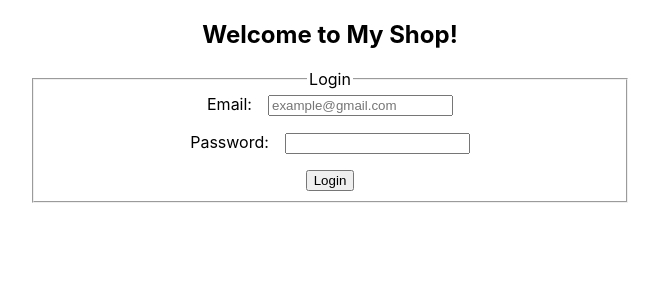
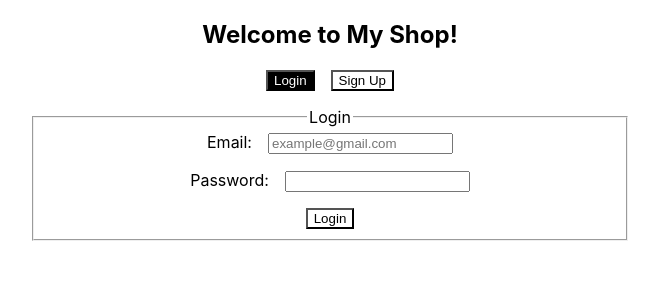
Before and after one commit to SbZhechev/my-shop, a React (Create React App) app in the folder client/: page / in a window 1280 px wide. Shown: the top 300 px of the page, without its empty margins (310-969 px from the left). Built offline with nearby package versions, Linux system fonts and the light colour scheme.

Commit message:
Added authentication forms.

```diff
--- a/client/src/components/App.css
+++ b/client/src/components/App.css
@@ -2,18 +2,18 @@ section {
   text-align: center;
 }
 
-.form {
-  max-width: 600px;
-  margin: 0 auto;
+button {
+  background-color: var(--inactive-background-color);
+  color: var(--inactive-font-color);
+  cursor: pointer;
 }
 
-.fieldset {
-  display: flex;
-  flex-direction: column;
-  gap: 1rem;
-  align-items: center;
+button + button {
+  margin-left: 1rem;
 }
 
-input {
-  margin-left: 1rem;
+button:hover,
+button.active {
+  background-color: var(--active-background-color);
+  color: var(--active-font-color);
 }
--- a/client/src/components/App.jsx
+++ b/client/src/components/App.jsx
@@ -1,51 +1,35 @@
 import { useState } from 'react';
+import { AUTHENTICATION_FORM_TYPES } from '../utilites/constants';
+import AuthenticationForm from './authentication/AuthenticationForm';
+import './App.css';
 import { handleLogin } from '../services/AuthenticationService';
-import './App.css';
+import { handleSignUp } from '../services/AuthenticationService';
 
 function App() {
-  const [email, setEmail] = useState('');
-  const [password, setPassword] = useState('');
-  const [feedbackMessage, setFeedbackMessage] = useState('');
-
-  const handleClick = async () => {
-    try {
-      let result = (await handleLogin({ email, password })).data;
-      setFeedbackMessage(result);
-    } catch (err) {
-      setFeedbackMessage(err.response.data);
-    }
-  }
+  const [activeFormType, setActiveFormType] = useState(AUTHENTICATION_FORM_TYPES.LOGIN_FORM);
 
   return (
     <section>
       <h1>Welcome to My Shop!</h1>
-
-      <form className='form'>
-        <fieldset className='fieldset'>
-          <legend>Login</legend>
-          <label htmlFor='email'>
-            Email:
-            <input
-              id="email"
-              type='email'
-              placeholder='example@gmail.com'
-              value={email}
-              onChange={(event) => setEmail(event.target.value)}
-            ></input>
-          </label>
-          <label htmlFor='password'>
-            Password:
-            <input
-              id="password"
-              type='password'
-              value={password}
-              onChange={(event => setPassword(event.target.value))}
-            ></input>
-          </label>
-          <button type='button' onClick={handleClick}>Login</button>
-          { feedbackMessage ? <p>{feedbackMessage}</p> : null }
-        </fieldset>
-      </form>
+      <div className='formTypes'>
+        <button
+          className={activeFormType === AUTHENTICATION_FORM_TYPES.LOGIN_FORM ? 'active' : ''}
+          onClick={() => setActiveFormType(AUTHENTICATION_FORM_TYPES.LOGIN_FORM)}
+        >
+          Login
+        </button>
+        <button
+          className={activeFormType === AUTHENTICATION_FORM_TYPES.SIGN_UP_FORM ? 'active' : ''}
+          onClick={() => setActiveFormType(AUTHENTICATION_FORM_TYPES.SIGN_UP_FORM)}
+        >
+          Sign Up
+        </button>
+      </div>
+      { activeFormType === AUTHENTICATION_FORM_TYPES.LOGIN_FORM ?
+        <AuthenticationForm key="login" legend="Login" action={handleLogin} actionButtonText="Login" />
+        :
+        <AuthenticationForm key="sign-up" legend="Sign Up" action={handleSignUp} actionButtonText="Sign Up" />
+      }
     </section>
   );
 }
--- /dev/null
+++ b/client/src/components/authentication/AuthenticationForm.jsx
@@ -0,0 +1,62 @@
+import { useState } from 'react';
+import './authenticationForm.css';
+
+function AuthenticationForm({ legend, action, actionButtonText }) {
+  const [email, setEmail] = useState('');
+  const [password, setPassword] = useState('');
+  const [feedbackMessage, setFeedbackMessage] = useState({isError: false, message: ''});
+
+  const handleClick = async () => {
+    try {
+      let result = (await action({ email, password })).data;
+      setFeedbackMessage({isError: false, message: result});
+      clearState();
+    } catch (err) {
+      setFeedbackMessage({isError: true, message: err.response.data});
+    }
+  };
+
+  const clearState = () => {
+    setEmail('');
+    setPassword('');
+  };
+
+  return (
+    <section>
+      <form className='form'>
+        <fieldset className='fieldset'>
+          <legend>{legend}</legend>
+          <label htmlFor='email'>
+            Email:
+            <input
+              id="email"
+              type='email'
+              placeholder='example@gmail.com'
+              value={email}
+              onChange={(event) => setEmail(event.target.value)}
+            ></input>
+          </label>
+          <label htmlFor='password'>
+            Password:
+            <input
+              id="password"
+              type='password'
+              value={password}
+              onChange={(event => setPassword(event.target.value))}
+            ></input>
+          </label>
+          <button type='button' onClick={handleClick}>{actionButtonText}</button>
+          { feedbackMessage.message.length > 0 ?
+            <p className={`feedbackMessage ${feedbackMessage.isError ? "error" : ''}`}>
+              {feedbackMessage.message}
+            </p>
+            :
+            null
+          }
+        </fieldset>
+      </form>
+    </section>
+  );
+};
+
+export default AuthenticationForm;
--- /dev/null
+++ b/client/src/components/authentication/authenticationForm.css
@@ -0,0 +1,24 @@
+.form {
+  max-width: 600px;
+  margin: 0 auto;
+  margin-top: 1rem;
+}
+
+.fieldset {
+  display: flex;
+  flex-direction: column;
+  gap: 1rem;
+  align-items: center;
+}
+
+input {
+  margin-left: 1rem;
+}
+
+.feedbackMessage {
+ color: green;
+}
+
+.feedbackMessage.error {
+  color: red;
+}
--- a/client/src/index.css
+++ b/client/src/index.css
@@ -1,3 +1,10 @@
+:root {
+  --active-font-color: white;
+  --active-background-color: black;
+  --inactive-font-color: black;
+  --inactive-background-color: white;
+}
+
 body {
   margin: 0;
   font-family: -apple-system, BlinkMacSystemFont, 'Segoe UI', 'Roboto', 'Oxygen',
--- a/client/src/services/AuthenticationService.js
+++ b/client/src/services/AuthenticationService.js
@@ -4,6 +4,11 @@ const handleLogin = (userData) => {
   return Axios.post('http://localhost:3030/authentication/login', userData);
 };
 
+const handleSignUp = (userData) => {
+  return Axios.post('http://localhost:3030/authentication/sign-up', userData);
+};
+
 export {
-  handleLogin
+  handleLogin,
+  handleSignUp
 }
--- /dev/null
+++ b/client/src/utilites/constants.js
@@ -0,0 +1,6 @@
+const AUTHENTICATION_FORM_TYPES = Object.freeze({
+  LOGIN_FORM: 0,
+  SIGN_UP_FORM: 1
+});
+
+export { AUTHENTICATION_FORM_TYPES };
```
